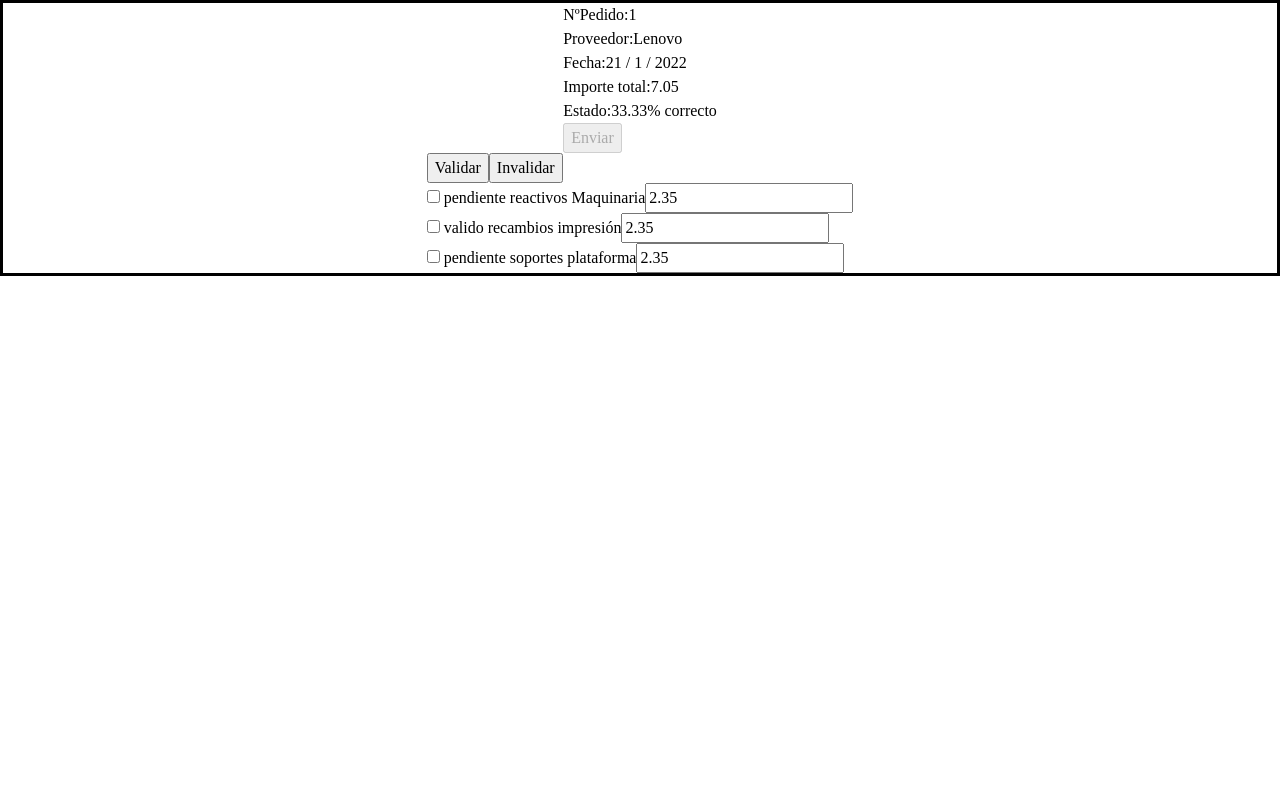
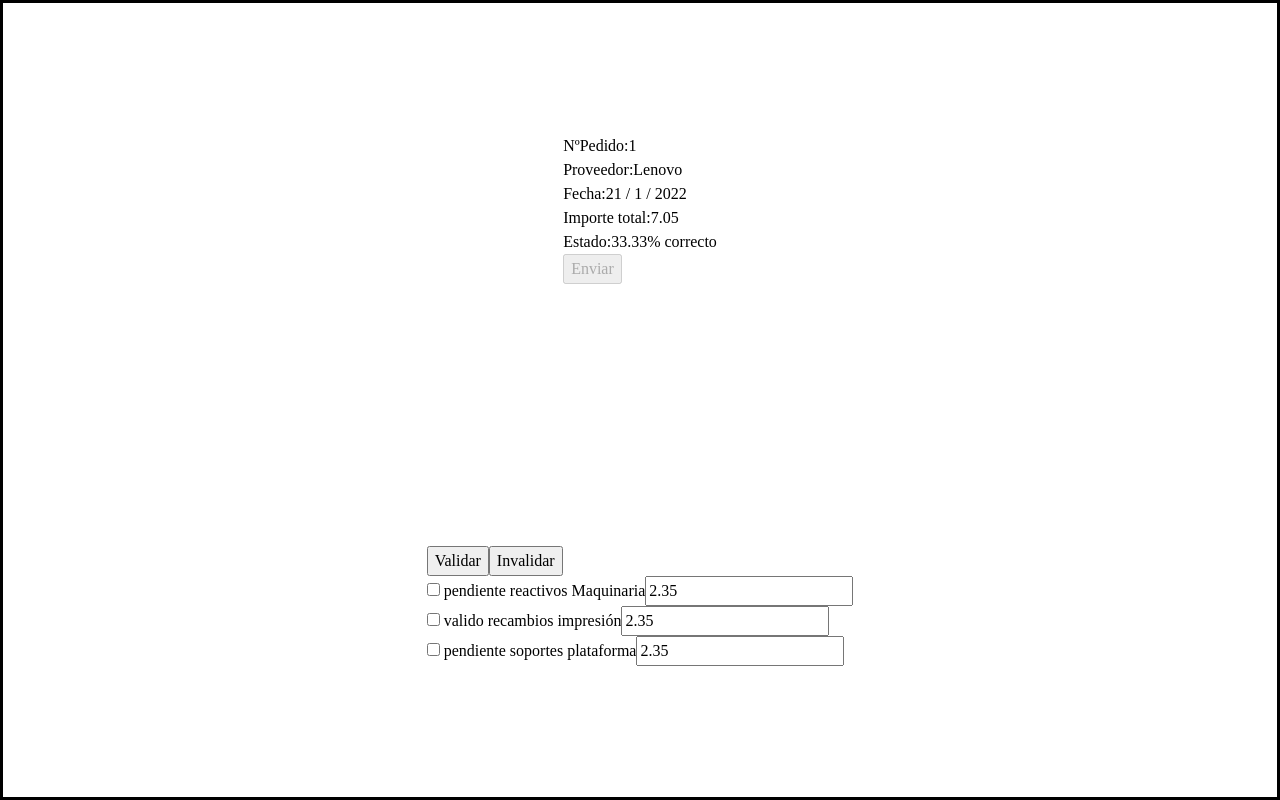
Before and after one commit to ramonrp/react-order-challenge, a React app: page / in a window 1280 px wide. Built offline with nearby package versions, Linux system fonts and the light colour scheme.

Commit message:
update global styles to fix root selector

```diff
--- a/src/globalStyles.scss
+++ b/src/globalStyles.scss
@@ -63,8 +63,7 @@ h6 {
 /*
   9. Create a root stacking context
 */
-#root,
-#__next {
+body > div {
   isolation: isolate;
   height: 100%;
 }
```
